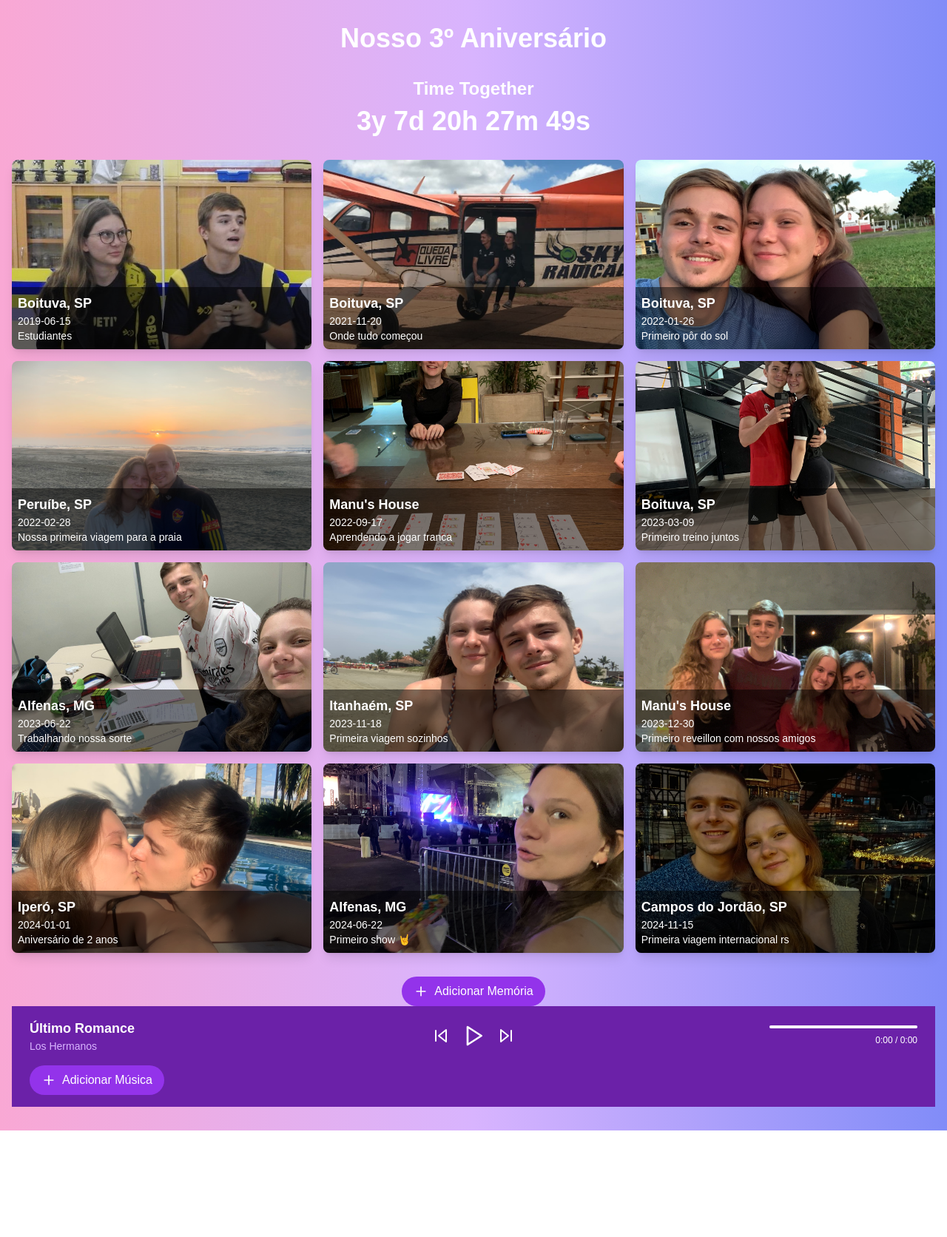
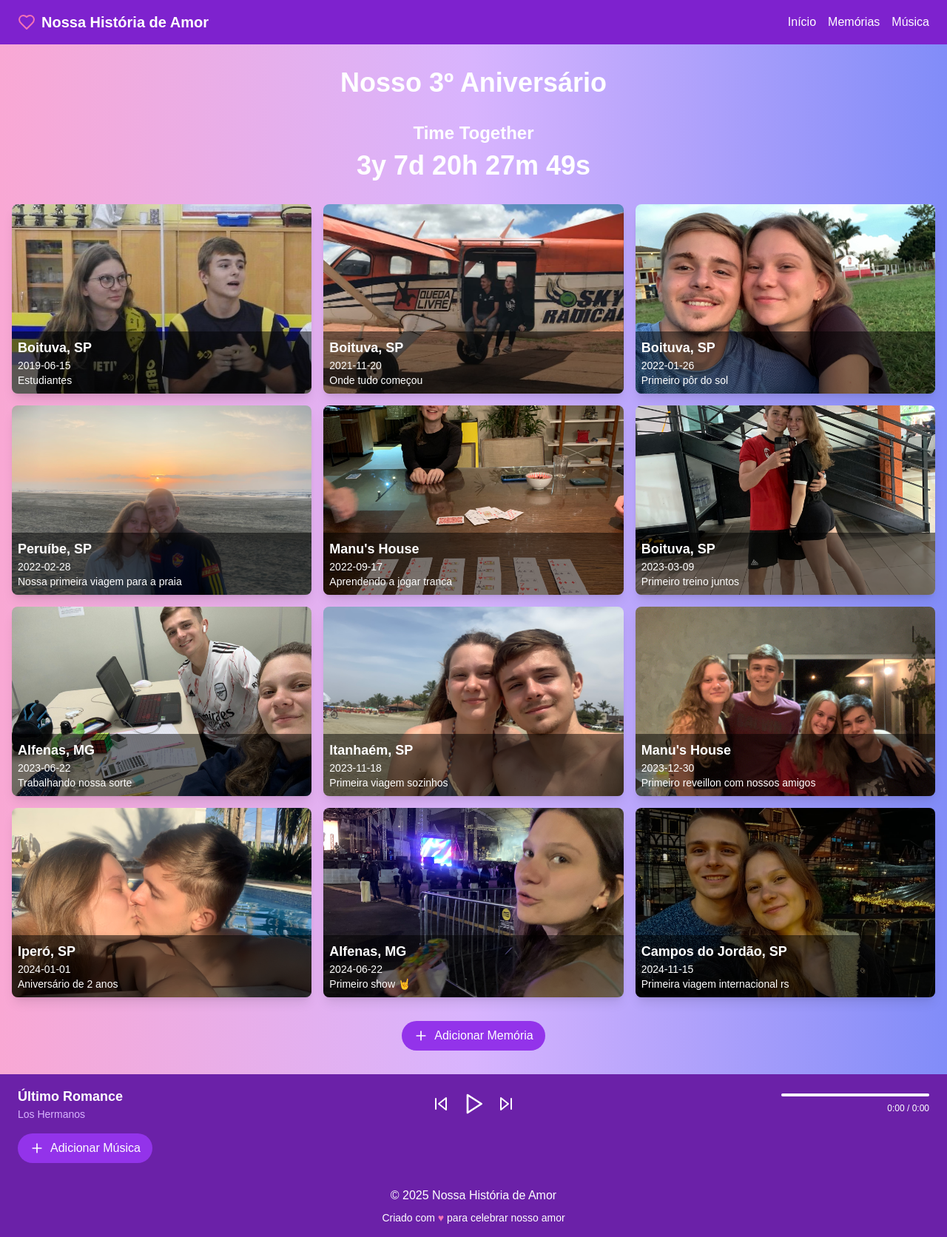
Before and after one commit to gabrielcampanile/anniversary-project, a Next.js app: page / in a window 1280 px wide. Shown: the whole page at 74% size. Before the commit the page ends 1528 px from the top, so only its background shows below. Built offline with nearby package versions, Linux system fonts and the light colour scheme.

Commit message:
refactor: uncomment Header and Footer imports in AnniversaryPage

```diff
--- a/components/AnniversaryPage.tsx
+++ b/components/AnniversaryPage.tsx
@@ -1,11 +1,10 @@
 'use client'
 
 import { useState, useEffect } from 'react'
-// import Header from './Header'
-// import Footer from './Footer'
+import Header from './Header'
+import Footer from './Footer'
 import CountdownTimer from './CountdownTimer'
 import ImageGallery from './ImageGallery'
-import BackgroundMusic from './BackgroundMusic'
 
 export default function AnniversaryPage() {
   const [isMounted, setIsMounted] = useState(false)
@@ -20,14 +19,13 @@ export default function AnniversaryPage() {
 
   return (
     <div className="min-h-screen flex flex-col bg-gradient-to-r from-pink-300 via-purple-300 to-indigo-400">
-      {/* <Header /> */}
+      <Header />
       <main className="flex-grow container mx-auto px-4 py-8">
         <h1 className="text-4xl font-bold text-center text-white mb-8">Nosso 3º Aniversário</h1>
         <CountdownTimer startDate="2022-01-01" />
         <ImageGallery />
-        <BackgroundMusic />
       </main>
-      {/* <Footer /> */}
+      <Footer />
     </div>
   )
 }
```
